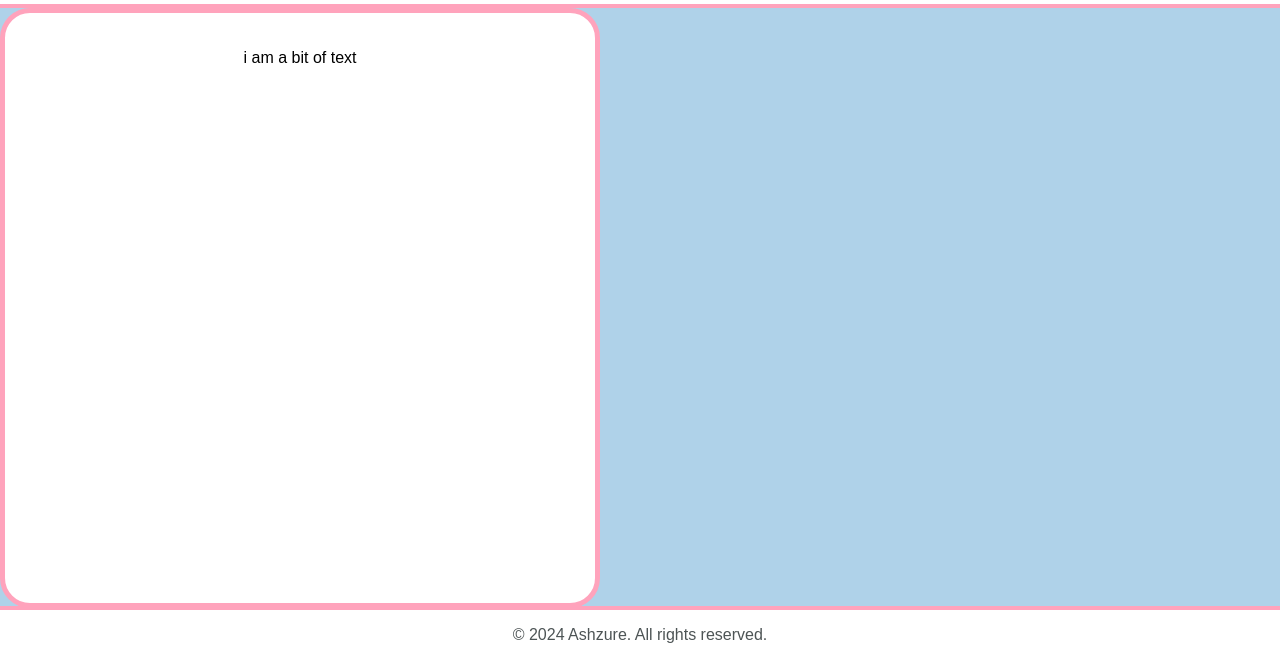
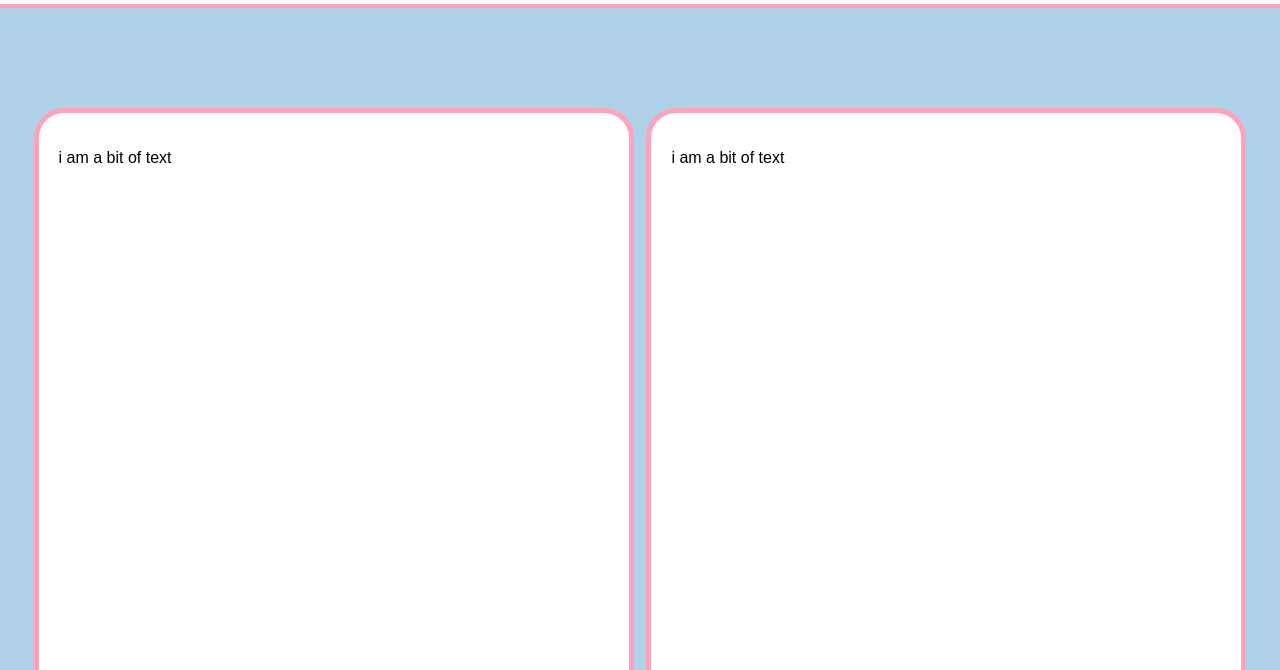
Before and after one commit to ashzure-github/ashzure-website, a plain HTML site: page index.html in a window 1280 px wide. Shown: the part 130-800 px from the top of the page. Drawn offline with Linux system fonts and the light colour scheme.

Commit message:
grid layout and minus footer

```diff
--- a/index.html
+++ b/index.html
@@ -29,19 +29,13 @@
             </nav>
         </header>
 
-        <main><div id="main-content">
-            <div class="post-container">
+        <main>
             <div class="post">
                 <p>i am a bit of text</p>
             </div>
             <div class="post">
                 <p>i am a bit of text</p>
             </div>
-            </div></div>
         </main>
-
-        <footer id="footer">
-            <p>&copy; 2024 Ashzure. All rights reserved.</p>
-        </footer>
     </body>
 </html>
--- a/styles/default.css
+++ b/styles/default.css
@@ -35,10 +35,6 @@ body {
     text-decoration: underline;
   }
 
-  .projects-dropdown-link {
-
-  }
-
   #header-svg {
     height: 60px;
     padding-top: 20px;
@@ -49,8 +45,7 @@ body {
     color: #4d5455;
     padding-bottom: 10px;
     text-align: center;
-    position: fixed;
-    bottom: 0;
+    position: relative;
     width: 100%;
     border-top: 4px solid;
     border-color: #ffa3bc;
@@ -111,18 +106,36 @@ body {
     }
   }
 
-  .post-container {
+  main {
     display: grid;
-    margin: auto;
+    grid-template-columns: 0.42fr 600px 0.16fr 600px 0.42fr;
+    grid-template-rows: 100px 600px 100px;
+    grid-template-areas:
+    ". .         . .          . "
+    ". left-post . right-post . "
+    ". .         . .          . ";
+  }
+
+  .post {
+    background-color: white;
+    border: 5px solid #ffa3bc;
+    border-radius: 5%;
+    padding: 20px;
   }
 
    /* Post styles */
-  .post {
-    height: 600px; /* Adjust height as needed */
-    width: 600px;
-    background-color: white;
-    border: 5px solid #ffa3bc;
-    border-radius: 5%;
-    padding: 20px; /* Add padding inside the post container */
-    box-sizing: border-box; /* Include padding and border in the width calculation */
+  .post:first-child {
+    grid-area: left-post;
   }
+  .post:last-child {
+    grid-area: right-post;
+  }
+
+/*
+  height: 600px;
+  width: 600px;
+  background-color: white;
+  border: 5px solid #ffa3bc;
+  border-radius: 5%;
+  padding: 20px;
+  box-sizing: border-box; */
```
